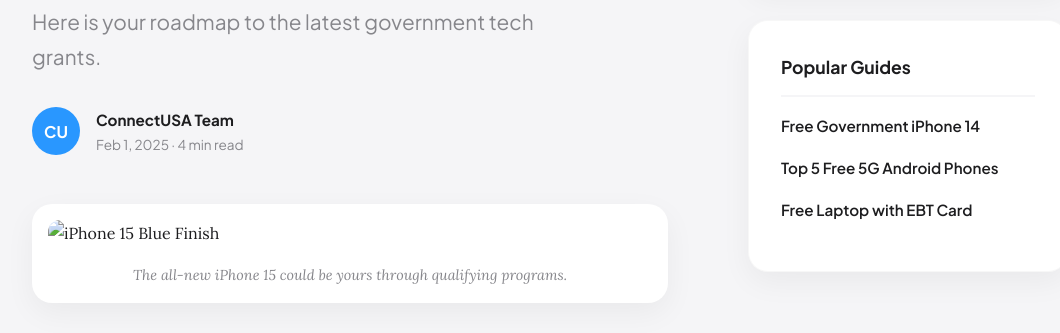
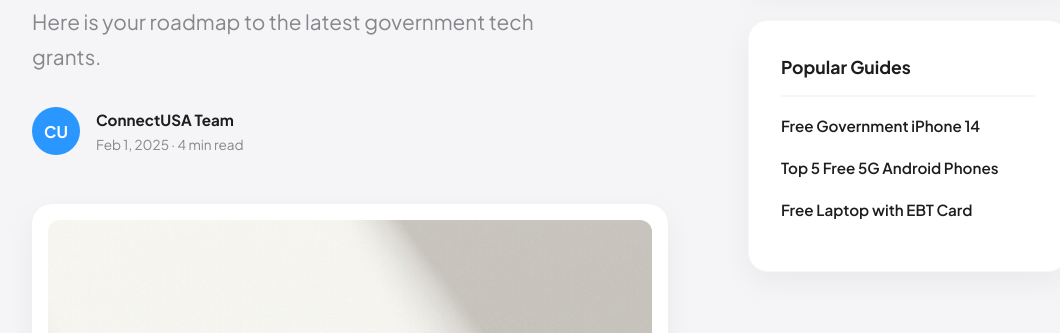
Before and after one commit to mevishalvaish/free-government-iPhone-15, a plain HTML site: page index.html in a window 1280 px wide. Shown: the part 384-717 px from the top of the page, without its empty margins (90-1150 px from the left). Drawn offline with Linux system fonts and the light colour scheme.

Commit message:
Update index.html

```diff
--- a/index.html
+++ b/index.html
@@ -71,7 +71,7 @@
             </div>
 
             <figure class="hero-image-container">
-                <img src="../assets/iphone15.png" alt="iPhone 15 Blue Finish" class="hero-image">
+                <img src="iphone15.png" alt="iPhone 15 Blue Finish" class="hero-image">
                 <figcaption>The all-new iPhone 15 could be yours through qualifying programs.</figcaption>
             </figure>
 
```
